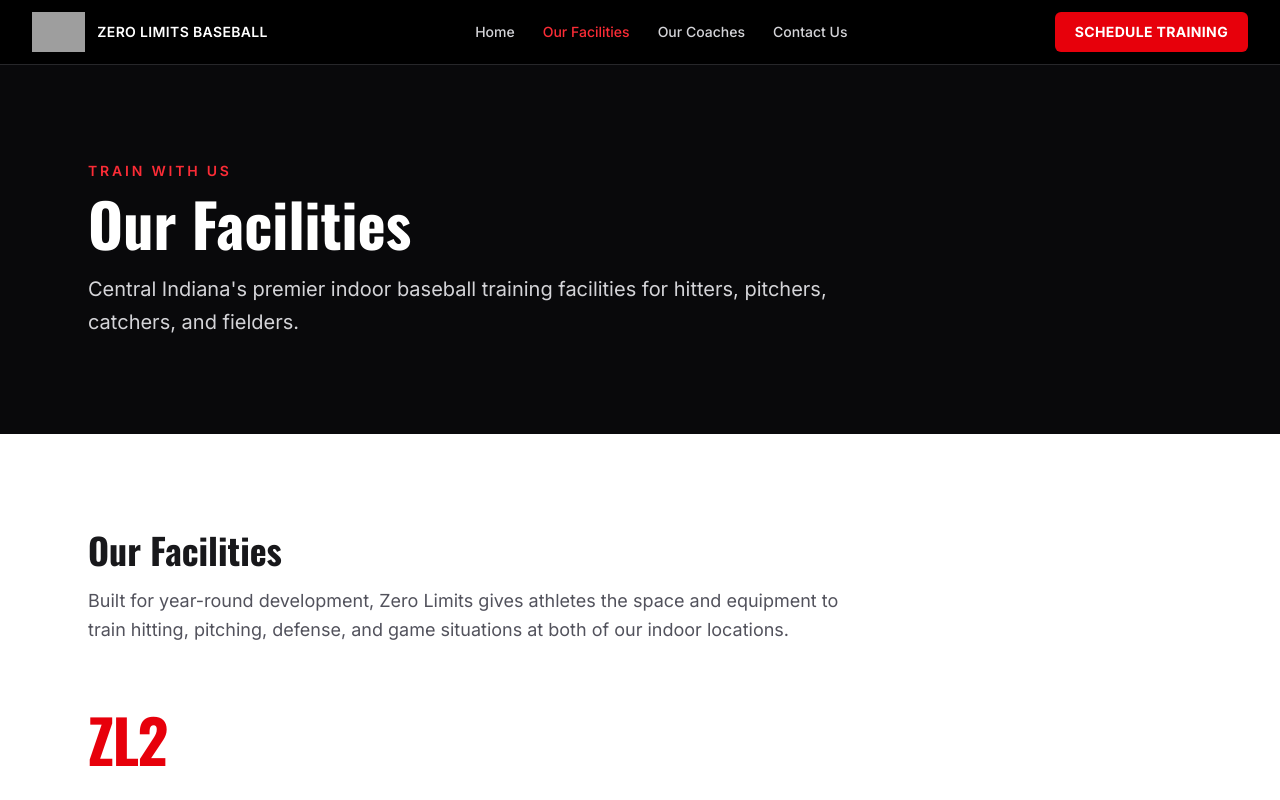
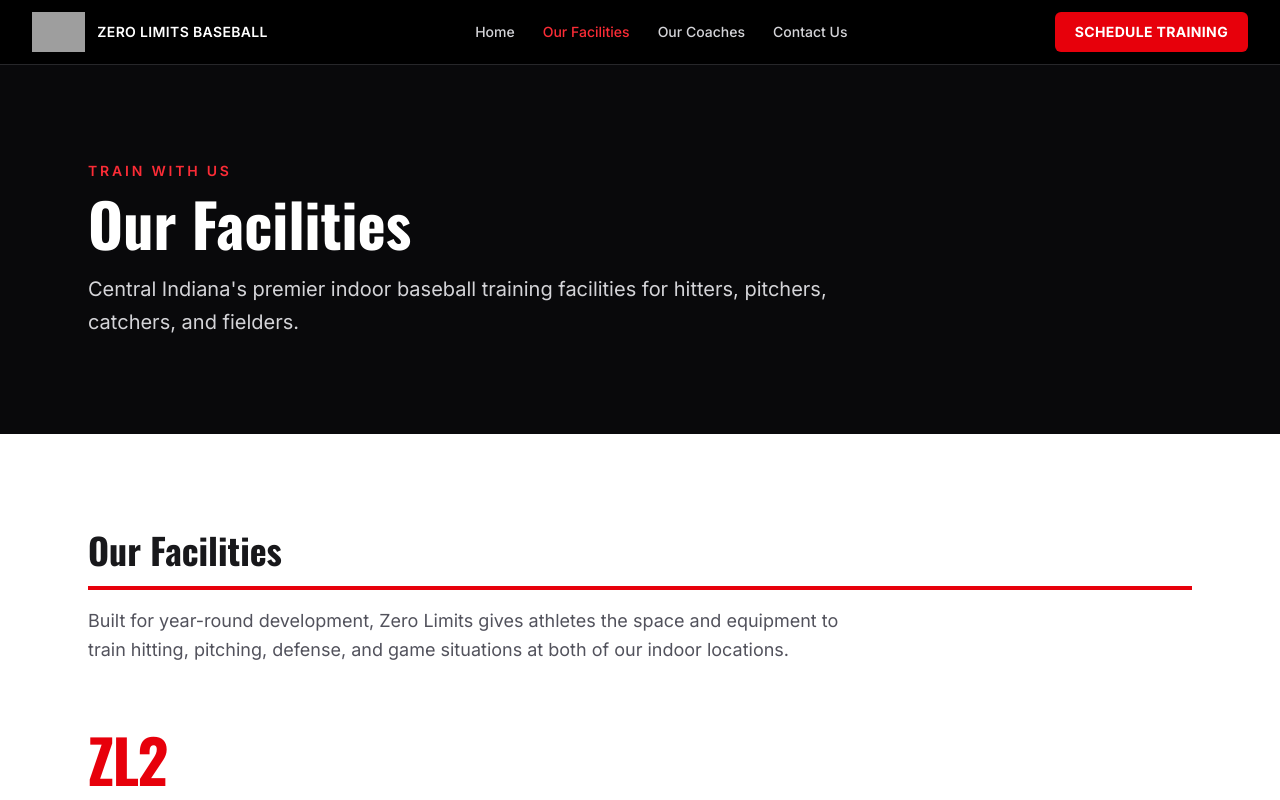
Before and after one commit to darnold5000/zerolimits, a Next.js app: page /our-facilities in a window 1280 px wide. Shown: the top 800 px of the page. Built offline with nearby package versions, Linux system fonts and the light colour scheme; grey boxes are pictures that could not be loaded.

Commit message:
update flow

```diff
--- a/src/components/FacilityShowcase.tsx
+++ b/src/components/FacilityShowcase.tsx
@@ -87,9 +87,11 @@
   return (
     <section className="py-20 sm:py-24">
       <div className="mx-auto max-w-6xl px-4 sm:px-6">
-        <h2 className="font-display text-3xl font-bold text-zinc-900 sm:text-4xl">
-          Our Facilities
-        </h2>
+        <div className="border-b-4 border-red-600 pb-4">
+          <h2 className="font-display text-3xl font-bold text-zinc-900 sm:text-4xl">
+            Our Facilities
+          </h2>
+        </div>
         <p className="mt-4 max-w-3xl text-lg leading-relaxed text-zinc-600">
           Built for year-round development, Zero Limits gives athletes the space and
           equipment to train hitting, pitching, defense, and game situations at both
@@ -99,7 +101,7 @@
         <div className="mt-16 space-y-20 sm:space-y-24">
           {FACILITIES.map((facility) => (
             <div key={facility.id}>
-              <div className="pb-4">
+              <div className="border-b-4 border-red-600 pb-4">
                 <h3 className="font-display text-5xl font-bold uppercase tracking-tight text-red-600 sm:text-6xl">
                   {facility.name}
                 </h3>
```
